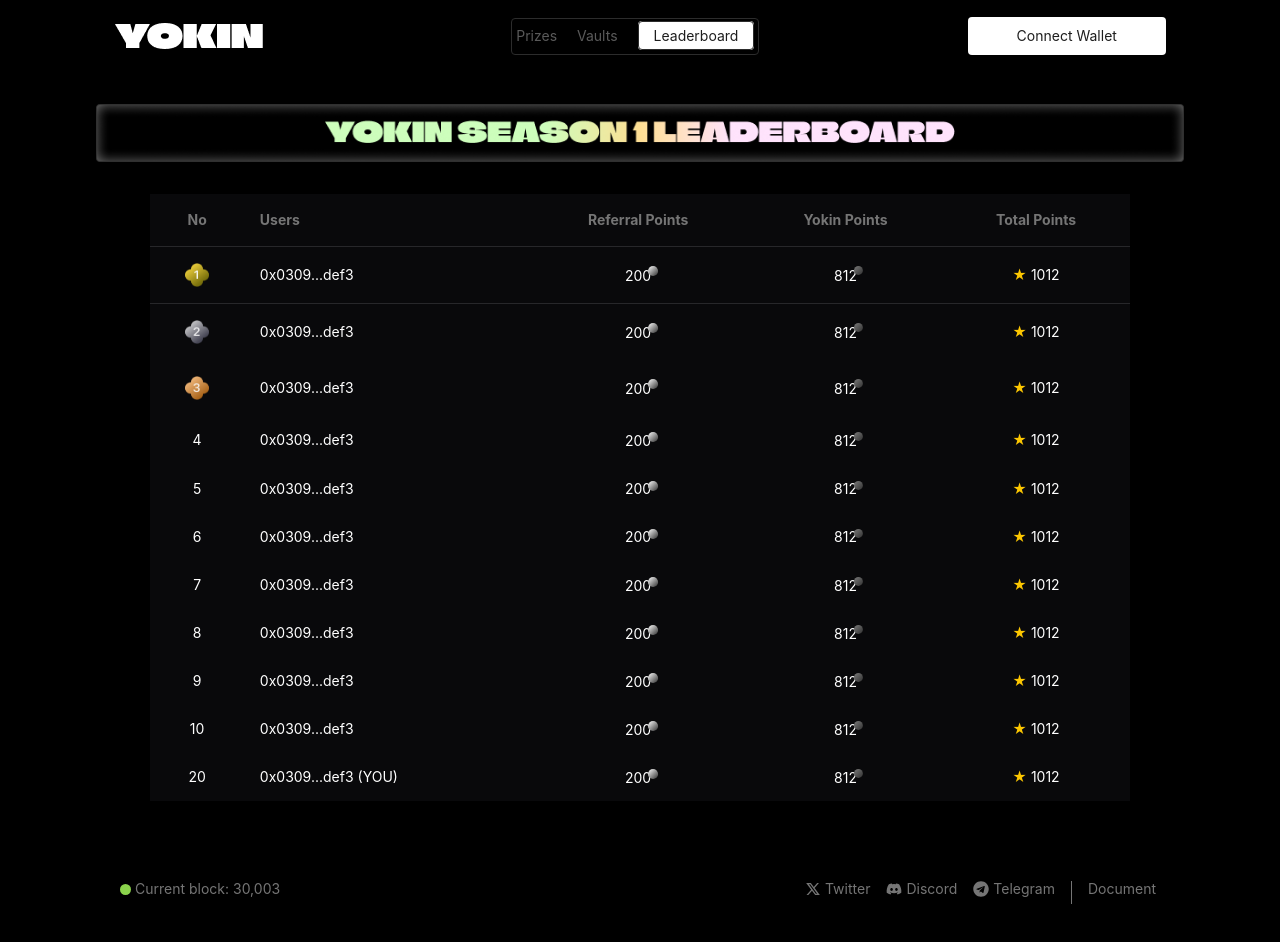
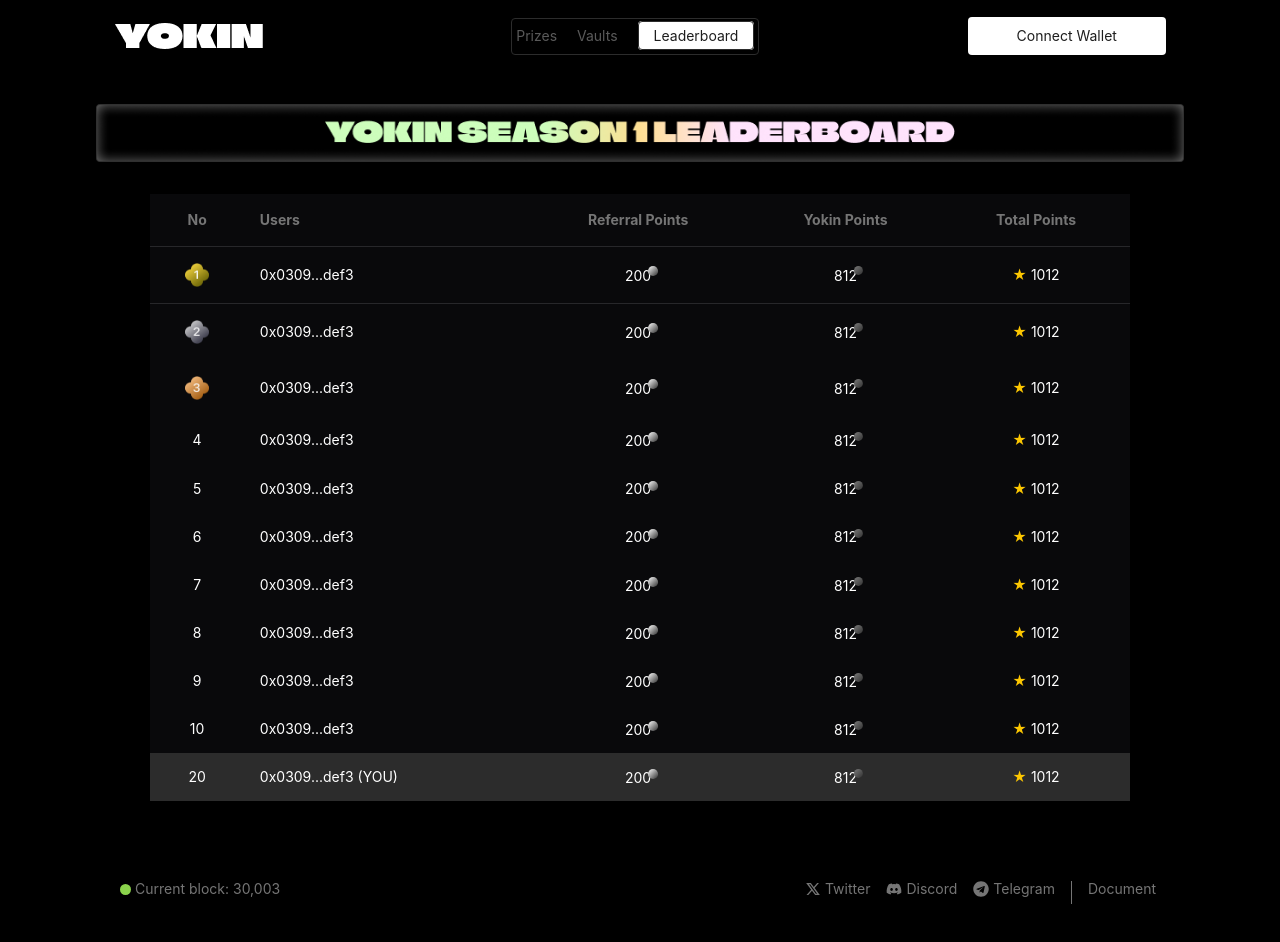
Before and after one commit to xknbot/yokin, a Next.js app: page /leaderboard in a window 1280 px wide. Shown: the top 942 px of the page. Built offline with nearby package versions, Linux system fonts and the light colour scheme; a web font is replaced by a local one.

Commit message:
update Leaderboard currentUser UI

```diff
--- a/src/components/ui/LeaderboardTable.tsx
+++ b/src/components/ui/LeaderboardTable.tsx
@@ -2,6 +2,7 @@ import React from "react";
 import Image from "next/image";
 import CircleDiagonalGradient1 from "@/components/ui/CircleDiagonalGradient1"
 import CircleDiagonalGradient2 from "./CircleDiagonalGradient2";
+
 
 type LeaderboardEntry = {
   rank: number;
@@ -31,7 +32,8 @@ const LeaderboardTable: React.FC<LeaderboardTableProps> = ({ entries }) => {
       <tbody>
         {entries.map((entry, index) => (
           <tr key={entry.rank}
-          className={`p-4 text-center ${index === 0 ? 'border-b border-[#27272a]' : ''}`}>
+            className={`p-4 text-center ${index === 0 ? 'border-b border-[#27272a]' : ''}
+          ${index === entries.length - 1 ? 'bg-[#2c2c2c]' : ''}`}>
             <td className="text-[14px] p-4 text-center">
               {entry.rank <= 3 ? (
                 <Image
```
